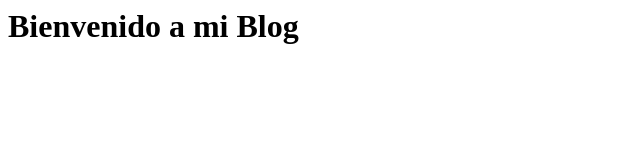
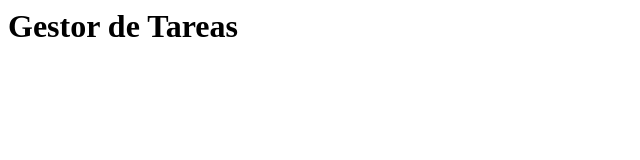
Before and after one commit to Pablo265910/gestor-tareas-issues, a plain HTML site: page index.html in a window 1280 px wide. Shown: the whole page, without its empty margins (0-640 px from the left). Drawn offline with Linux system fonts and the light colour scheme.

Commit message:
fix: Corregir título de la página (Closes #1)

```diff
--- a/index.html
+++ b/index.html
@@ -1 +1 @@
-<h1>Bienvenido a mi Blog</h1>
+<h1>Gestor de Tareas</h1>
```
